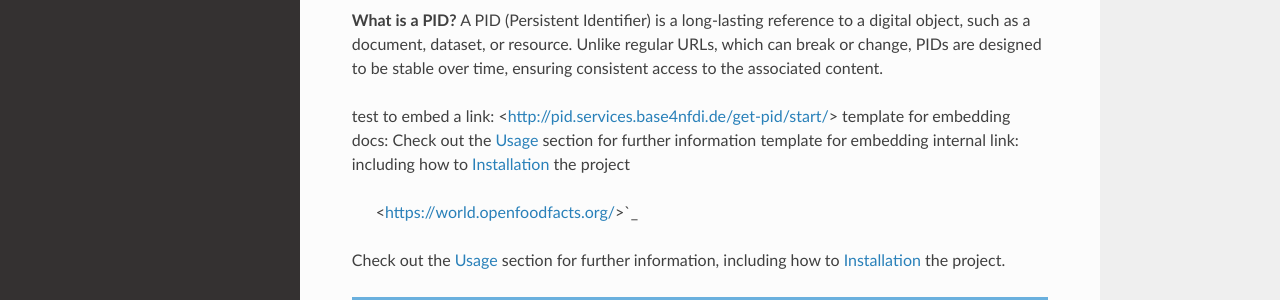
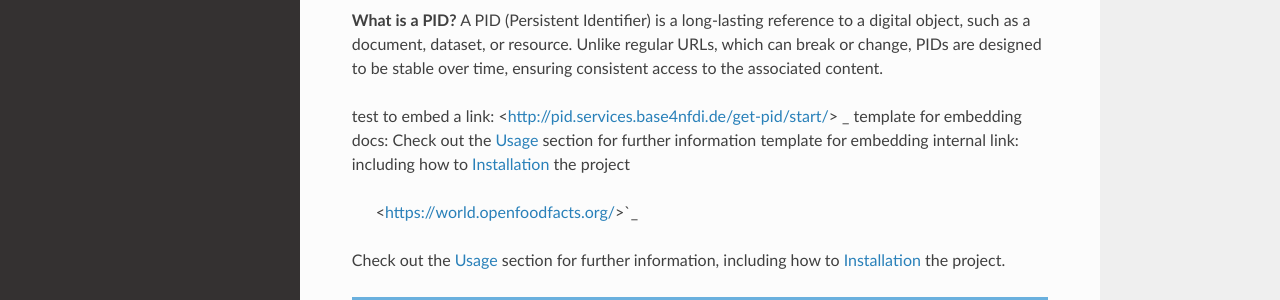
Before and after one commit to stephw-tib/pid4nfdi-training, a Sphinx documentation site: the page built from docs/source/index.rst, in a window 1280 px wide and 986 px high. Shown: the part 223-523 px from the top of the window. Built offline with Sphinx 7.4.7 and the Read the Docs theme 3.1.0, drawn with Linux system fonts in a browser that asks for light colours.

```diff
--- a/docs/source/index.rst
+++ b/docs/source/index.rst
@@ -10,7 +10,7 @@ such as a document, dataset, or resource. Unlike regular URLs,
 which can break or change, PIDs are designed to be stable over time,
 ensuring consistent access to the associated content.
 
-test to embed a link: <http://pid.services.base4nfdi.de/get-pid/start/>
+test to embed a link: <http://pid.services.base4nfdi.de/get-pid/start/> _
 template for embedding docs: Check out the :doc:`usage` section for further information
 template for embedding internal link: including
 how to :ref:`installation` the project
```
